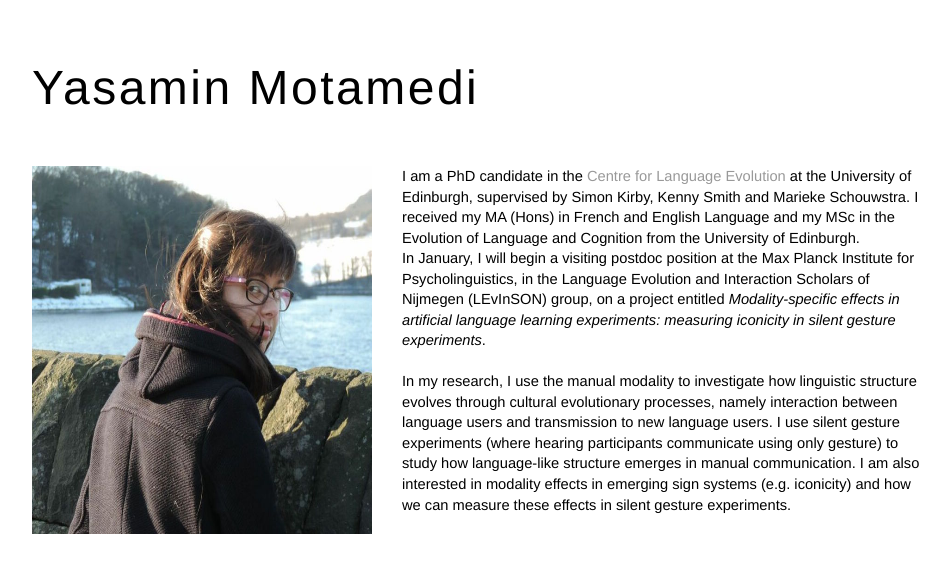
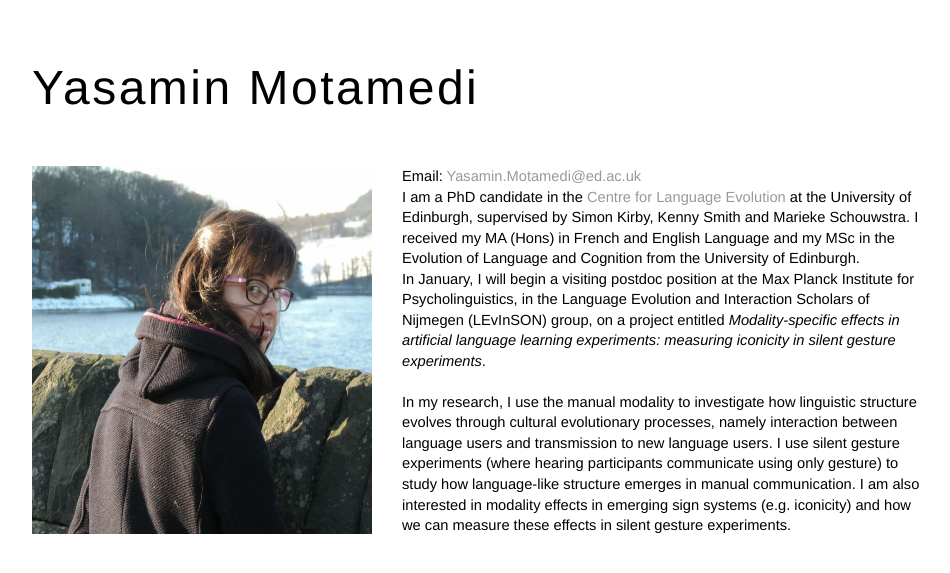
Before and after one commit to ymotamedi/ymotamedi.github.io, a Jekyll site: the page built from index.html, in a window 1280 px wide. Shown: the top 573 px of the page, without its empty margins (160-1110 px from the left). Built offline with Jekyll 4.4.1, drawn with Linux system fonts in a browser that asks for light colours.

Commit message:
Update index.html

```diff
--- a/index.html
+++ b/index.html
@@ -3,6 +3,8 @@ layout: default
 title: Yasamin Motamedi
 ---
 <p><img src="ym2.jpeg" style="float:left;width:340px;height:368px;margin-right:30px">
+  Email: <a href= "mailto:Yasamin.Motamedi@ed.ac.uk">Yasamin.Motamedi@ed.ac.uk</a>
+  <br>
   I am a PhD candidate in the <a href = "http://www.lel.ed.ac.uk/cle/" target = "_blank">Centre for Language Evolution</a> at the University of Edinburgh,
   supervised by Simon Kirby, Kenny Smith and Marieke Schouwstra.
   I received my MA (Hons) in French and English Language and my MSc in the Evolution of Language and Cognition from the University of Edinburgh.
```
